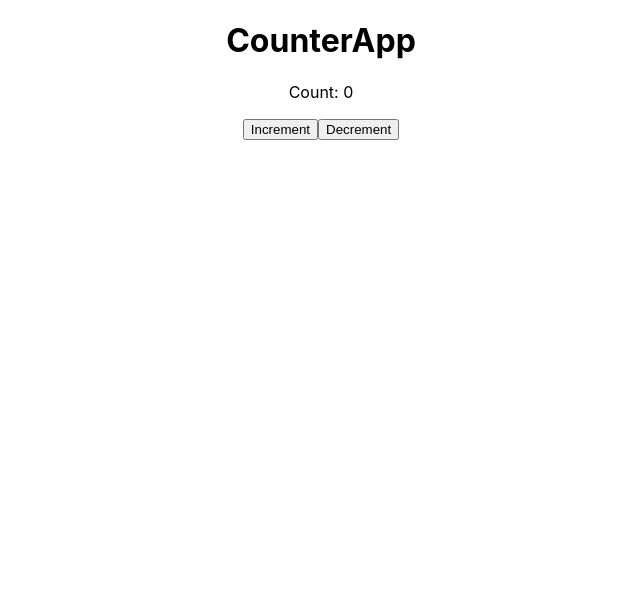
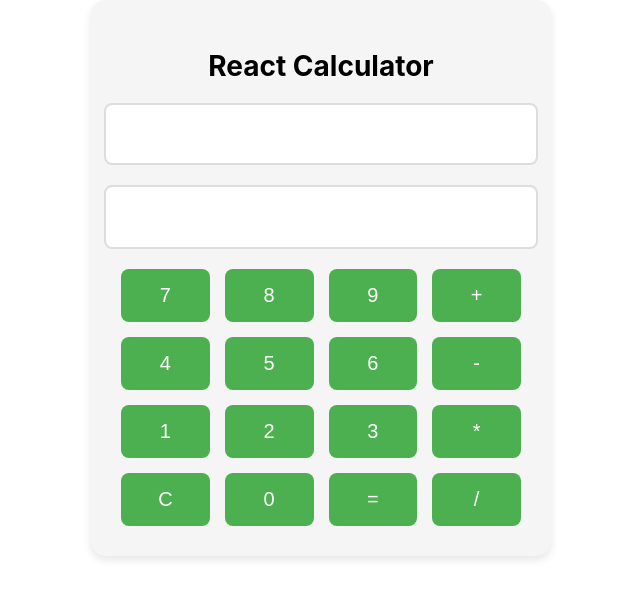
Before and after one commit to raghavendrareddy23/test, a React (Create React App) app: page / in a window 1280 px wide. Shown: the top 598 px of the page, without its empty margins (319-959 px from the left). Built offline with nearby package versions, Linux system fonts and the light colour scheme.

Commit message:
added all files

```diff
--- a/src/App.js
+++ b/src/App.js
@@ -1,9 +1,11 @@
-import CounterApp from './components/counter';
+import CalculatorApp from './components/calculator';
+// import CounterApp from './components/counter';
 
 function App() {
   return (
-    <div className="App">
-      <CounterApp/>
+    <div style={{textAlign: 'center'}}>
+      {/* <CounterApp/> */}
+      <CalculatorApp/>
     </div>
   );
 }
--- /dev/null
+++ b/src/components/calculator.js
@@ -0,0 +1,118 @@
+import React, { useState } from 'react'
+
+function CalculatorApp() {
+    const [input, setInput] = useState('')
+    const [res, setRes] = useState('')
+
+    const handleButtonClick = (val) => {
+        setInput((prev) => prev + val)
+    }
+
+    const handleClear = () => {
+        setInput('')
+        setRes('')
+    }
+
+    const handleCalculator = () => {
+        if(!input.trim()){
+            setRes('Error')
+            return
+        }
+        try{
+            // eslint-disable-next-line no-eval
+            const calRes = eval(input)
+
+            if(isNaN(calRes)){
+                setRes('NaN')
+            }
+            else if(!isFinite(calRes)){
+                setRes('Infinity')
+            }
+            else{
+                setRes(calRes.toString())
+            }
+        }catch(err){
+            setRes('Error')
+        }
+    }
+
+  return (
+    <div style={{
+        display: 'flex',
+        flexDirection: 'column',
+        justifyContent: 'center',
+        alignItems: 'center',
+        margin: 'auto',
+        width: '400px',
+        padding: '30px',
+        backgroundColor: '#f5f5f5',
+        borderRadius: '15px',
+        boxShadow: '0 4px 8px rgba(0,0,0,0.1)'
+    }}>
+        <h1 style={{ fontSize: '28px', marginBottom: '20px' }}>React Calculator</h1>
+        <input
+            type='text'
+            value={input}
+            readOnly
+            style={{
+                width: '100%',
+                padding: '15px',
+                fontSize: '24px',
+                marginBottom: '20px',
+                textAlign: 'right',
+                border: '2px solid #ddd',
+                borderRadius: '8px'
+            }}
+        />
+        <div style={{
+            width: '100%',
+            padding: '15px',
+            fontSize: '24px',
+            textAlign: 'right',
+            marginBottom: '20px',
+            minHeight: '30px',
+            backgroundColor: '#fff',
+            border: '2px solid #ddd',
+            borderRadius: '8px'
+        }}>
+            {res}
+        </div>
+        <div style={{
+            display: 'grid',
+            gridTemplateColumns: 'repeat(4, 1fr)',
+            gap: '15px',
+            width: '100%'
+        }}>
+            <button style={buttonStyle} onClick={()=>handleButtonClick('7')}>7</button>
+            <button style={buttonStyle} onClick={()=>handleButtonClick('8')}>8</button>
+            <button style={buttonStyle} onClick={()=>handleButtonClick('9')}>9</button>
+            <button style={buttonStyle} onClick={()=>handleButtonClick('+')}>+</button>
+            <button style={buttonStyle} onClick={()=>handleButtonClick('4')}>4</button>
+            <button style={buttonStyle} onClick={()=>handleButtonClick('5')}>5</button>
+            <button style={buttonStyle} onClick={()=>handleButtonClick('6')}>6</button>
+            <button style={buttonStyle} onClick={()=>handleButtonClick('-')}>-</button>
+            <button style={buttonStyle} onClick={()=>handleButtonClick('1')}>1</button>
+            <button style={buttonStyle} onClick={()=>handleButtonClick('2')}>2</button>
+            <button style={buttonStyle} onClick={()=>handleButtonClick('3')}>3</button>
+            <button style={buttonStyle} onClick={()=>handleButtonClick('*')}>*</button>
+            <button style={buttonStyle} onClick={handleClear}>C</button>
+            <button style={buttonStyle} onClick={()=>handleButtonClick('0')}>0</button>
+            <button style={buttonStyle} onClick={handleCalculator}>=</button>
+            <button style={buttonStyle} onClick={()=>handleButtonClick('/')}>/</button>
+        </div>
+    </div>
+  )
+}
+
+const buttonStyle = {
+    padding: '15px',
+    fontSize: '20px',
+    border: 'none',
+    borderRadius: '8px',
+    backgroundColor: '#4CAF50',
+    color: 'white',
+    cursor: 'pointer',
+    transition: 'background-color 0.3s',
+}
+
+export default CalculatorApp
```
